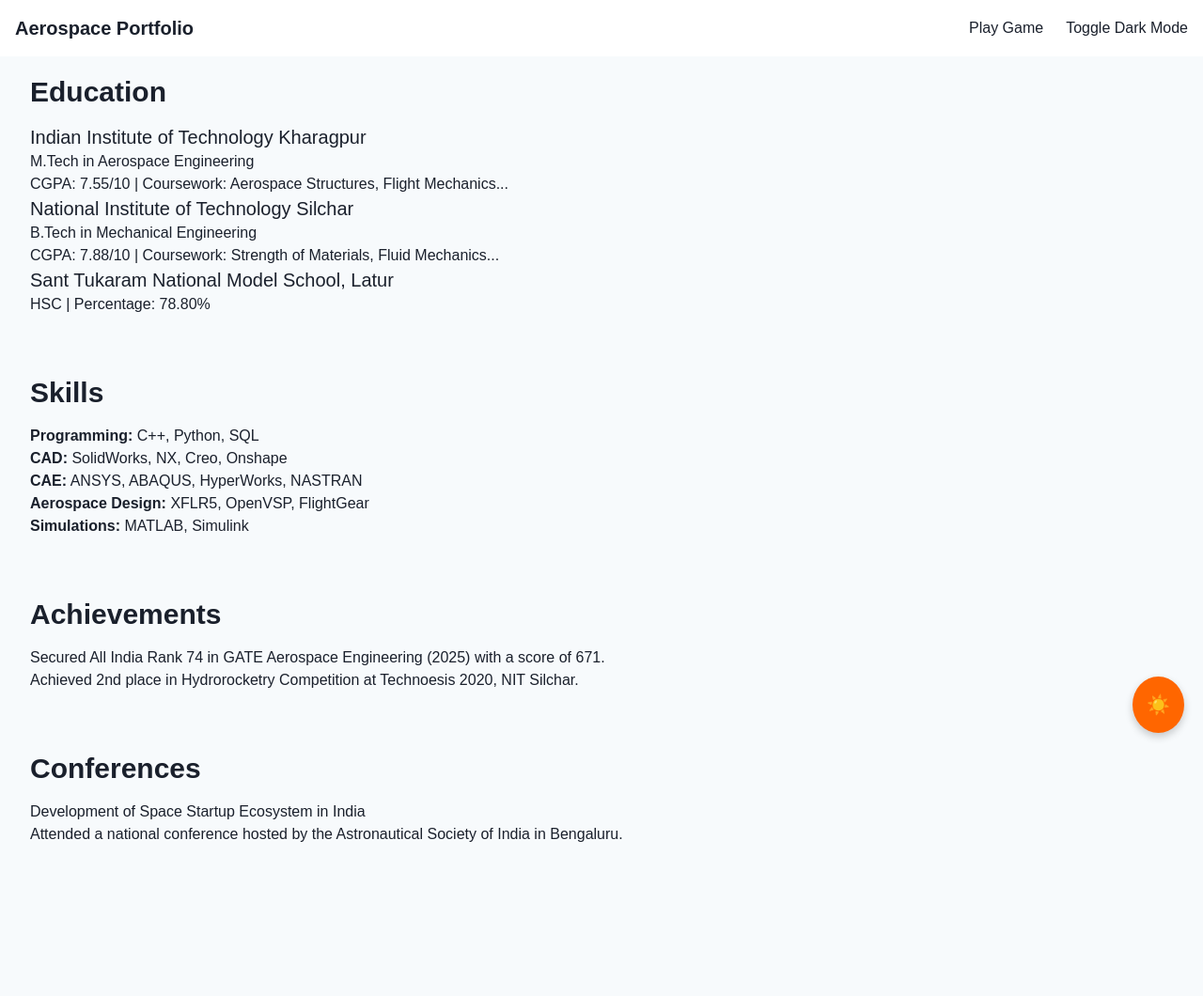
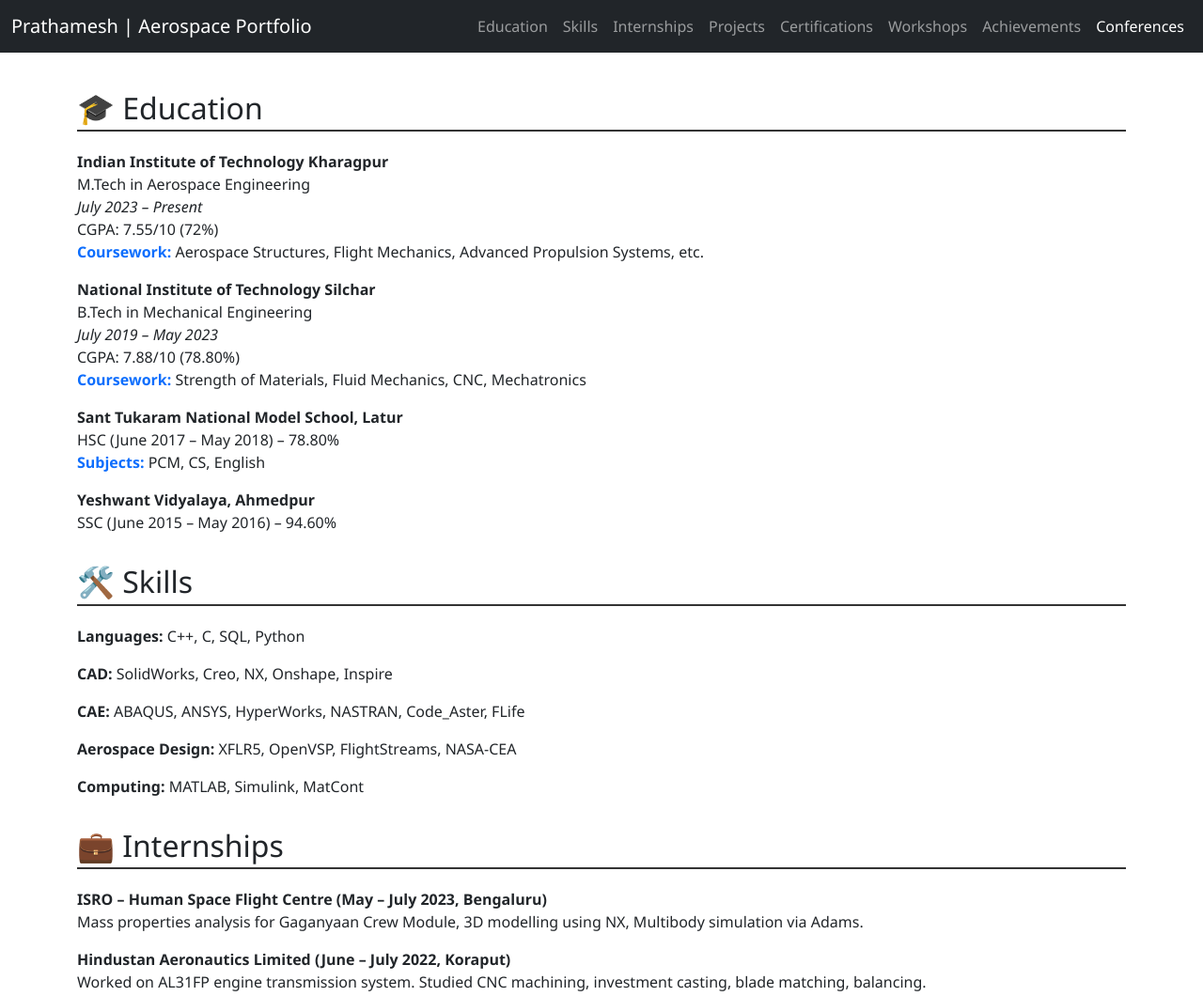
Before and after one commit to prathm00/prathm00.github.io, a plain HTML site: page index.html in a window 1280 px wide. Shown: the top 1060 px of the page at 94% size. Before the commit the page ends 932 px from the top, so only its background shows below. Drawn offline with nearby package versions, Linux system fonts and the light colour scheme.

Commit message:
Update index.html

```diff
--- a/index.html
+++ b/index.html
@@ -1,172 +1,174 @@
 <!DOCTYPE html>
 <html lang="en">
-
 <head>
-    <meta charset="UTF-8">
-    <meta name="viewport" content="width=device-width, initial-scale=1.0">
-    <title>Dynamic Aerospace Engineer Portfolio</title>
-    <script src="https://cdn.tailwindcss.com"></script>
-    <script src="https://unpkg.com/alpinejs@3.x.x/dist/cdn.min.js" defer></script>
+    <meta charset="UTF-8" />
+    <meta name="viewport" content="width=device-width, initial-scale=1" />
+    <title>Prathamesh | Aerospace Portfolio</title>
+    <link href="https://cdn.jsdelivr.net/npm/bootstrap@5.3.3/dist/css/bootstrap.min.css" rel="stylesheet">
+    <link href="https://cdnjs.cloudflare.com/ajax/libs/font-awesome/6.5.0/css/all.min.css" rel="stylesheet">
     <style>
-        html {
-            scroll-behavior: smooth;
+        body {
+            font-family: 'Segoe UI', sans-serif;
+            padding-top: 4rem;
         }
-
-        body {
-            font-family: 'Arial', sans-serif;
+        h2 {
+            margin-top: 2rem;
         }
-
-        .dark-mode {
-            background-color: #1a202c;
-            color: #f7fafc;
+        .section-title {
+            border-bottom: 2px solid #333;
+            padding-bottom: 4px;
+            margin-bottom: 20px;
         }
-
-        .light-mode {
-            background-color: #f7fafc;
-            color: #1a202c;
+        .highlight {
+            font-weight: 600;
+            color: #0d6efd;
         }
-
-        /* Custom Cursor */
-        .cursor-pointer {
-            cursor: url('https://example.com/custom-cursor.png'), auto;
+        a {
+            text-decoration: none;
         }
-
-        .floating-btn {
-            position: fixed;
-            bottom: 20px;
-            right: 20px;
-            background-color: #FF6600;
-            color: white;
-            padding: 15px;
-            border-radius: 50%;
-            box-shadow: 0 4px 8px rgba(0, 0, 0, 0.2);
-            font-size: 20px;
+        a:hover {
+            text-decoration: underline;
         }
-
-        .floating-btn:hover {
-            background-color: #FF4500;
-            transform: scale(1.1);
+        footer {
+            margin-top: 4rem;
+            padding: 2rem 0;
+            background-color: #f8f9fa;
+            text-align: center;
         }
     </style>
 </head>
+<body data-bs-spy="scroll" data-bs-target="#navbar" data-bs-offset="70" tabindex="0">
 
-<body class="light-mode" x-data="{ darkMode: false, showGame: false, score: 0, answers: [] }" :class="darkMode ? 'dark-mode' : 'light-mode'">
-    <header class="p-4 fixed top-0 left-0 w-full z-50 bg-white dark:bg-gray-900">
-        <div class="max-w-7xl mx-auto flex justify-between items-center">
-            <h1 class="text-xl font-bold cursor-pointer">Aerospace Portfolio</h1>
-            <div class="flex items-center gap-6">
-                <button class="hover:text-blue-500" @click="showGame = !showGame">
-                    Play Game
-                </button>
-                <button class="hover:text-blue-500" @click="darkMode = !darkMode">
-                    Toggle Dark Mode
-                </button>
+<nav id="navbar" class="navbar navbar-expand-lg navbar-dark bg-dark fixed-top">
+    <div class="container-fluid">
+        <a class="navbar-brand" href="#">Prathamesh | Aerospace Portfolio</a>
+        <button class="navbar-toggler" type="button" data-bs-toggle="collapse"
+            data-bs-target="#navbarNav" aria-controls="navbarNav" aria-expanded="false"
+            aria-label="Toggle navigation"><span class="navbar-toggler-icon"></span></button>
+        <div class="collapse navbar-collapse" id="navbarNav">
+            <ul class="navbar-nav ms-auto">
+                <li class="nav-item"><a class="nav-link" href="#education">Education</a></li>
+                <li class="nav-item"><a class="nav-link" href="#skills">Skills</a></li>
+                <li class="nav-item"><a class="nav-link" href="#internships">Internships</a></li>
+                <li class="nav-item"><a class="nav-link" href="#projects">Projects</a></li>
+                <li class="nav-item"><a class="nav-link" href="#certifications">Certifications</a></li>
+                <li class="nav-item"><a class="nav-link" href="#workshops">Workshops</a></li>
+                <li class="nav-item"><a class="nav-link" href="#achievements">Achievements</a></li>
+                <li class="nav-item"><a class="nav-link" href="#conferences">Conferences</a></li>
+            </ul>
         </div>
     </div>
-    </header>
+</nav>
 
-    <!-- Main Content -->
-    <main class="pt-20 max-w-7xl mx-auto p-8 space-y-16">
-        <!-- Education Section -->
-        <section>
-            <h2 class="text-3xl font-bold mb-4">Education</h2>
-            <div>
-                <h3 class="text-xl">Indian Institute of Technology Kharagpur</h3>
-                <p>M.Tech in Aerospace Engineering</p>
-                <p>CGPA: 7.55/10 | Coursework: Aerospace Structures, Flight Mechanics...</p>
-            </div>
-            <div>
-                <h3 class="text-xl">National Institute of Technology Silchar</h3>
-                <p>B.Tech in Mechanical Engineering</p>
-                <p>CGPA: 7.88/10 | Coursework: Strength of Materials, Fluid Mechanics...</p>
-            </div>
-            <div>
-                <h3 class="text-xl">Sant Tukaram National Model School, Latur</h3>
-                <p>HSC | Percentage: 78.80%</p>
-            </div>
+<div class="container">
+
+    <!-- Education -->
+    <section id="education">
+        <h2 class="section-title">🎓 Education</h2>
+
+        <p><strong>Indian Institute of Technology Kharagpur</strong><br/>
+            M.Tech in Aerospace Engineering <br/>
+            <em>July 2023 – Present</em><br/>
+            CGPA: 7.55/10 (72%)<br/>
+            <span class="highlight">Coursework:</span> Aerospace Structures, Flight Mechanics, Advanced Propulsion Systems, etc.
+        </p>
+
+        <p><strong>National Institute of Technology Silchar</strong><br/>
+            B.Tech in Mechanical Engineering <br/>
+            <em>July 2019 – May 2023</em><br/>
+            CGPA: 7.88/10 (78.80%)<br/>
+            <span class="highlight">Coursework:</span> Strength of Materials, Fluid Mechanics, CNC, Mechatronics
+        </p>
+
+        <p><strong>Sant Tukaram National Model School, Latur</strong><br/>
+            HSC (June 2017 – May 2018) – 78.80%<br/>
+            <span class="highlight">Subjects:</span> PCM, CS, English
+        </p>
+
+        <p><strong>Yeshwant Vidyalaya, Ahmedpur</strong><br/>
+            SSC (June 2015 – May 2016) – 94.60%
+        </p>
     </section>
 
-        <!-- Mini-game Section -->
-        <section x-show="showGame">
-            <h2 class="text-3xl font-bold mb-4">Space Quiz Game</h2>
-            <div x-show="answers.length === 0">
-                <button @click="startGame" class="btn bg-blue-500 text-white p-2 rounded hover:bg-blue-700 transition">Start Game</button>
-            </div>
-
-            <div x-show="answers.length > 0" x-cloak>
-                <div class="space-y-4">
-                    <div>
-                        <h3 class="font-semibold">Q1: What year did humans land on the moon?</h3>
-                        <button @click="answerQuestion('1969')" class="btn bg-green-500 text-white p-2 rounded hover:bg-green-700 transition">1969</button>
-                        <button @click="answerQuestion('1989')" class="btn bg-red-500 text-white p-2 rounded hover:bg-red-700 transition">1989</button>
-                    </div>
-                    <div>
-                        <h3 class="font-semibold">Q2: Who was the first person to walk on the moon?</h3>
-                        <button @click="answerQuestion('Neil Armstrong')" class="btn bg-green-500 text-white p-2 rounded hover:bg-green-700 transition">Neil Armstrong</button>
-                        <button @click="answerQuestion('Buzz Aldrin')" class="btn bg-red-500 text-white p-2 rounded hover:bg-red-700 transition">Buzz Aldrin</button>
-                    </div>
-                    <!-- Add more questions as needed -->
-                </div>
-                <div x-show="score >= 0" class="mt-4">
-                    <h4>Your Score: <span x-text="score"></span></h4>
-                </div>
-            </div>
+    <!-- Skills -->
+    <section id="skills">
+        <h2 class="section-title">🛠️ Skills</h2>
+        <p><strong>Languages:</strong> C++, C, SQL, Python</p>
+        <p><strong>CAD:</strong> SolidWorks, Creo, NX, Onshape, Inspire</p>
+        <p><strong>CAE:</strong> ABAQUS, ANSYS, HyperWorks, NASTRAN, Code_Aster, FLife</p>
+        <p><strong>Aerospace Design:</strong> XFLR5, OpenVSP, FlightStreams, NASA-CEA</p>
+        <p><strong>Computing:</strong> MATLAB, Simulink, MatCont</p>
     </section>
 
-        <!-- Skills Section -->
-        <section>
-            <h2 class="text-3xl font-bold mb-4">Skills</h2>
+    <!-- Internships -->
+    <section id="internships">
+        <h2 class="section-title">💼 Internships</h2>
+
+        <p><strong>ISRO – Human Space Flight Centre (May – July 2023, Bengaluru)</strong><br/>
+        Mass properties analysis for Gaganyaan Crew Module, 3D modelling using NX, Multibody simulation via Adams.</p>
+
+        <p><strong>Hindustan Aeronautics Limited (June – July 2022, Koraput)</strong><br/>
+        Worked on AL31FP engine transmission system. Studied CNC machining, investment casting, blade matching, balancing.</p>
+    </section>
+
+    <!-- Projects -->
+    <section id="projects">
+        <h2 class="section-title">📂 Projects</h2>
+
+        <p><strong>M.Tech Project – Hygrothermal Effects in Fatigue Life</strong> (Aug 2024 – Present)<br/>
+        Using ABAQUS, ANSYS, FLife, APDL to analyze fatigue under environmental effects.</p>
+
+        <p><strong>LULC Analysis (GIS Term Paper)</strong> (Aug – Nov 2023)<br/>
+        Used QGIS, Sentinel-2A data, supervised classification for LULC study in Maharashtra.</p>
+
+        <p><strong>B.Tech Project – MIG Welded Martensitic SS</strong> (July 2022 – May 2023)<br/>
+        Mechanical testing and microstructural analysis of MIG joints.</p>
+    </section>
+
+    <!-- Certifications -->
+    <section id="certifications">
+        <h2 class="section-title">📜 Certifications</h2>
+
         <ul>
-                <li><strong>Programming:</strong> C++, Python, SQL</li>
-                <li><strong>CAD:</strong> SolidWorks, NX, Creo, Onshape</li>
-                <li><strong>CAE:</strong> ANSYS, ABAQUS, HyperWorks, NASTRAN</li>
-                <li><strong>Aerospace Design:</strong> XFLR5, OpenVSP, FlightGear</li>
-                <li><strong>Simulations:</strong> MATLAB, Simulink</li>
+            <li><a href="https://learn.altair.com/badges/badge.php?hash=0bd4088c78f0988cb738eb4004e541d258ee7135&trk=public_profile_see-credential" target="_blank">Inspire Structures Professional – Altair</a> (Dec 2024)</li>
+            <li><a href="https://github.com/prathm00/Certificates" target="_blank">HyperWorks for Aerostructures v2022.3</a> – Altair (Dec 2024)</li>
+            <li>C Programmer – MKCL (Aug 2024)</li>
         </ul>
     </section>
 
-        <!-- Achievements Section -->
-        <section>
-            <h2 class="text-3xl font-bold mb-4">Achievements</h2>
+    <!-- Workshops -->
+    <section id="workshops">
+        <h2 class="section-title">🔧 Workshop</h2>
+
+        <p><strong>Design & Failure Analysis with ABAQUS FEA</strong><br/>
+        Centre for Railway Research, IIT Kharagpur<br/>
+        <a href="https://github.com/prathm00/Certificates" target="_blank">View Certificate</a><br/>
+        Focused on modeling and stress analysis of rail wagon wheel base.</p>
+    </section>
+
+    <!-- Achievements -->
+    <section id="achievements">
+        <h2 class="section-title">🏆 Achievements</h2>
+
         <ul>
-                <li>Secured All India Rank 74 in GATE Aerospace Engineering (2025) with a score of 671.</li>
-                <li>Achieved 2nd place in Hydrorocketry Competition at Technoesis 2020, NIT Silchar.</li>
+            <li>All India Rank <strong>74</strong> in GATE Aerospace Engineering (2025), Score: <strong>671</strong></li>
+            <li><strong>2nd place</strong> – Hydrorocketry, Technoesis 2020, NIT Silchar</li>
         </ul>
     </section>
 
-        <!-- Conferences Section -->
-        <section>
-            <h2 class="text-3xl font-bold mb-4">Conferences</h2>
-            <div>
-                <h3>Development of Space Startup Ecosystem in India</h3>
-                <p>Attended a national conference hosted by the Astronautical Society of India in Bengaluru.</p>
-            </div>
+    <!-- Conferences -->
+    <section id="conferences">
+        <h2 class="section-title">📡 Conferences</h2>
+
+        <p><strong>Development of Space Startup Ecosystem in India</strong> – Bengaluru, June 2022<br/>
+        Representative of NIT Silchar. Networked with ISRO, DRDO, IN-SPACe professionals.</p>
     </section>
-    </main>
-
-    <!-- Floating Action Button -->
-    <div class="floating-btn cursor-pointer" @click="darkMode = !darkMode">
-        <span x-show="!darkMode">☀️</span>
-        <span x-show="darkMode">🌙</span>
 </div>
 
-    <script>
-        function startGame() {
-            this.answers = [
-                { question: 'What year did humans land on the moon?', correctAnswer: '1969', userAnswer: '' },
-                { question: 'Who was the first person to walk on the moon?', correctAnswer: 'Neil Armstrong', userAnswer: '' }
-            ];
-            this.score = 0;
-        }
+<footer>
+    <p>Made with 💙 by Prathamesh | <a href="https://github.com/prathm00" target="_blank"><i class="fab fa-github"></i> GitHub</a></p>
+</footer>
 
-        function answerQuestion(userAnswer) {
-            const currentQuestion = this.answers[0];
-            if (userAnswer === currentQuestion.correctAnswer) {
-                this.score++;
-            }
-            this.answers.shift(); // Remove the answered question
-        }
-    </script>
+<script src="https://cdn.jsdelivr.net/npm/bootstrap@5.3.3/dist/js/bootstrap.bundle.min.js"></script>
 </body>
-
 </html>
```
Lines whose indentation alone changed are shown as unchanged.
